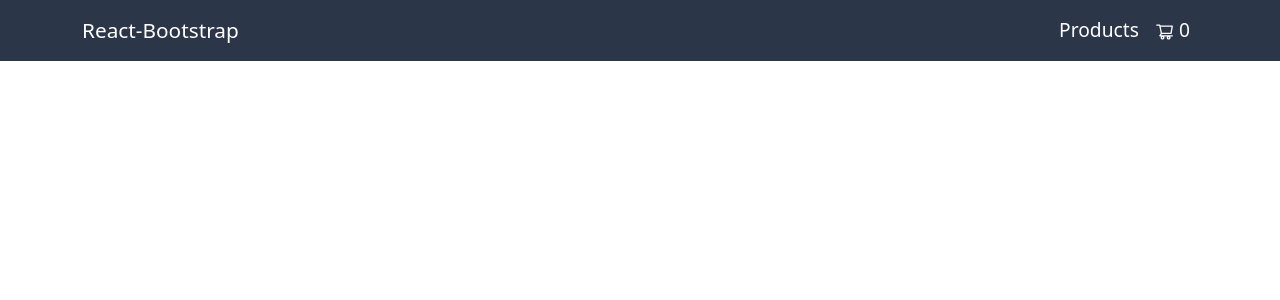
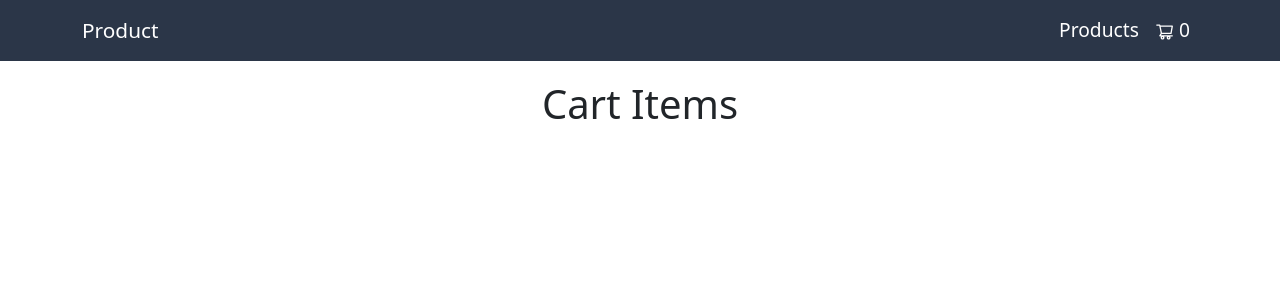
Before and after one commit to AnoopAG91/Product-Cart, a React (Create React App) app: page /Cart in a window 1280 px wide. Shown: the top 300 px of the page. Built offline with nearby package versions, Linux system fonts and the light colour scheme.

Commit message:
changed button color and header logo

```diff
--- a/src/components/Header/Header.css
+++ b/src/components/Header/Header.css
@@ -23,3 +23,6 @@ a.nav-link a {
 a.nav-link a:hover{
     color: antiquewhite;
 }
+button.navbar-toggler.collapsed {
+    border-color: white;
+}
--- a/src/components/Header/Header.js
+++ b/src/components/Header/Header.js
@@ -11,9 +11,9 @@ function Header() {
   const cartProducts = useSelector(state => state.cart)  // create avariable for defining the useslector wit the slice name.
   return (
     <div className='header'>
-    <Navbar expand="lg" className="bg-body-tertiary justify-content-between navbar">
+    <Navbar expand="lg" className="bg-body-tertiary justify-content-between navbar bg-dark">
       <Container>
-        <Navbar.Brand href={"/"}>React-Bootstrap</Navbar.Brand>
+        <Navbar.Brand href={"/"}>Product</Navbar.Brand>
         <Navbar.Toggle aria-controls="basic-navbar-nav" />
         <Navbar.Collapse id="basic-navbar-nav">
           <Nav className="ms-auto" >
--- a/src/components/Pages/Cart.css
+++ b/src/components/Pages/Cart.css
@@ -28,3 +28,7 @@ button {
     border-radius: 5px;
     padding: 5px 10px;
 }
+
+.wrapper {
+    margin-top: 5rem;
+}
--- a/src/components/Pages/Cart.js
+++ b/src/components/Pages/Cart.js
@@ -16,7 +16,8 @@ function Cart() {
   return (
     <div>
          <Header/>
-         <h1>Cart component</h1>
+         <div className='wrapper'>
+         <h1>Cart Items</h1>
 
          <div className='productCart-container'>
          {
@@ -36,7 +37,7 @@ function Cart() {
                 </div>
 
                 <div className='product-btn'>
-                  <button onClick={()=> removeCart(product.id)}>Remove Item</button>
+                  <button onClick={()=> removeCart(product.id)} style={{backgroundColor:'red'}}>Remove Item</button>
                   {/* onclick event removecart function takes the id of the product to remove the item by its unique id. */}
                 </div>
 
@@ -49,6 +50,8 @@ function Cart() {
         </div>
 
     </div>
+
+    </div>
   )
 }
 
```
